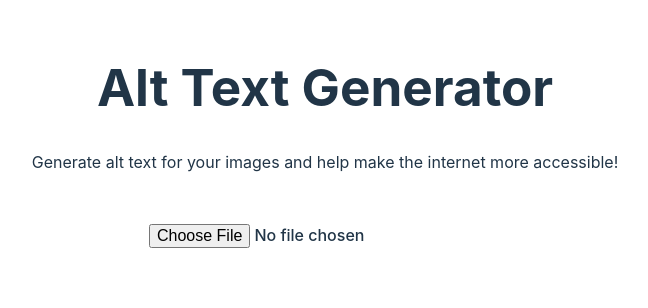
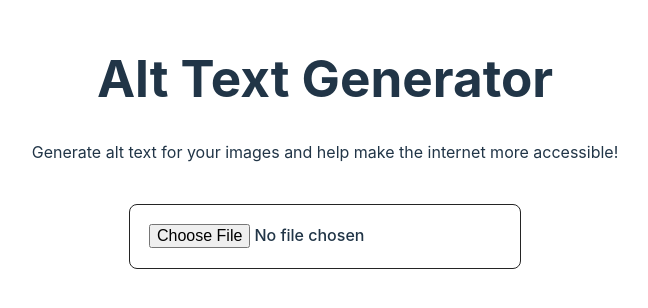
Before and after one commit to adityaoberai/Alt-Text-Generator, a Svelte app: page / in a window 1280 px wide. Shown: the part 238-546 px from the top of the page, without its empty margins (315-963 px from the left). Built offline with nearby package versions, Linux system fonts and the light colour scheme; no server answers.

Commit message:
CSS improvements

```diff
--- a/src/app.css
+++ b/src/app.css
@@ -14,20 +14,12 @@
   -webkit-text-size-adjust: 100%;
 }
 
-a {
-  font-weight: 500;
-  color: #646cff;
-  text-decoration: inherit;
-}
-a:hover {
-  color: #535bf2;
-}
+body {
 
-body {
   margin: 0;
   display: flex;
   place-items: center;
-  min-width: 320px;
+  min-width: 700px;
   min-height: 100vh;
 }
 
@@ -41,7 +33,6 @@ h1 {
 }
 
 #app {
-  max-width: 1280px;
   margin: 0 auto;
   padding: 2rem;
   text-align: center;
@@ -49,8 +40,8 @@ h1 {
 
 input[type=file] {
   border-radius: 8px;
-  border: 1px solid transparent;
-  padding: 0.6em 1.2em;
+  border: 1.5px solid #242424;
+  padding: 1.2em 1.2em;
   font-size: 1em;
   font-weight: 500;
   font-family: inherit;
@@ -66,12 +57,12 @@ input[type=file]:focus-visible {
 
 button {
   border-radius: 8px;
-  border: 1px solid transparent;
+  border: 1.5px solid transparent;
   padding: 0.6em 1.2em;
   font-size: 1em;
   font-weight: 500;
   font-family: inherit;
-  background-color: #1a1a1a;
+  background-color: #242424;
   transition: border-color 0.25s;
 }
 button:hover {
--- a/src/lib/AltText.svelte
+++ b/src/lib/AltText.svelte
@@ -49,7 +49,7 @@ function resetScreen()
         display: none;
         text-align: center;
         padding: 3vh 0;
-        border: 2px solid black;
+        border: 2px solid #242424;
         border-radius: 10px;
     }
 
```
